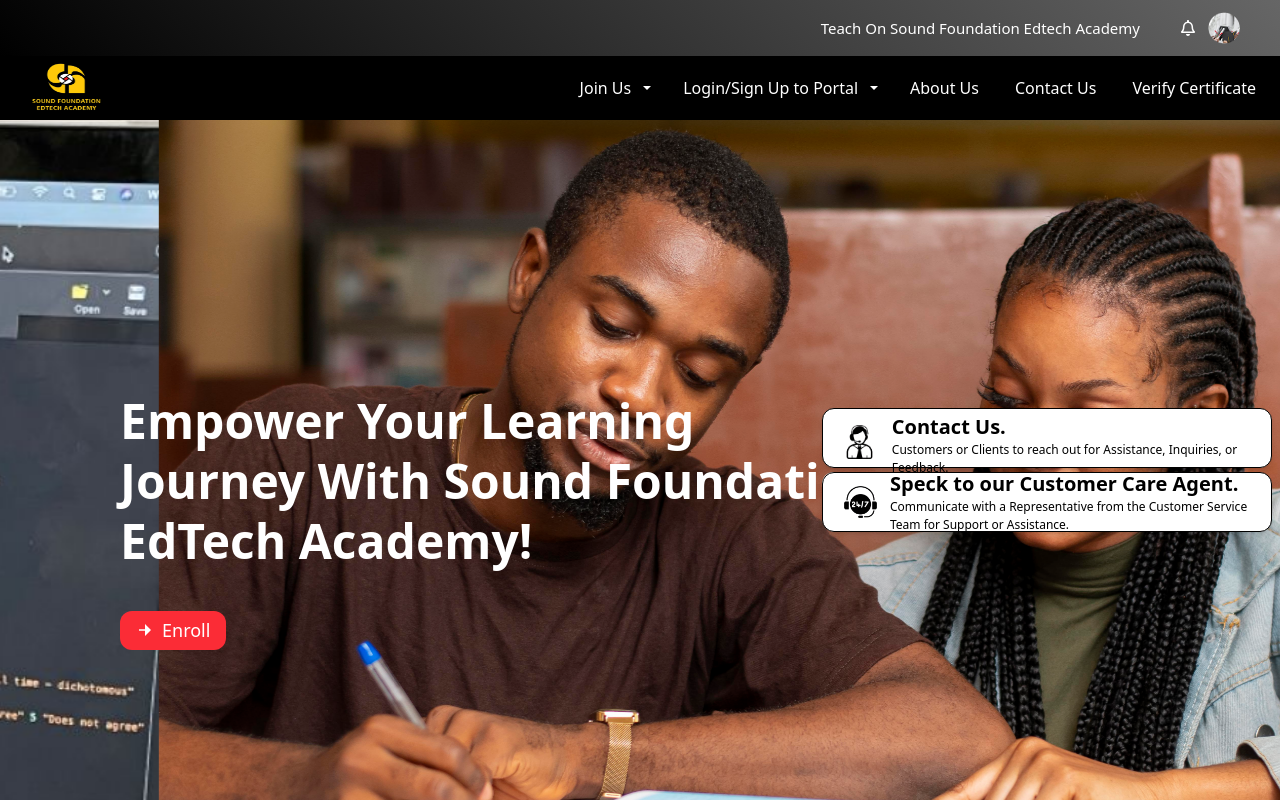
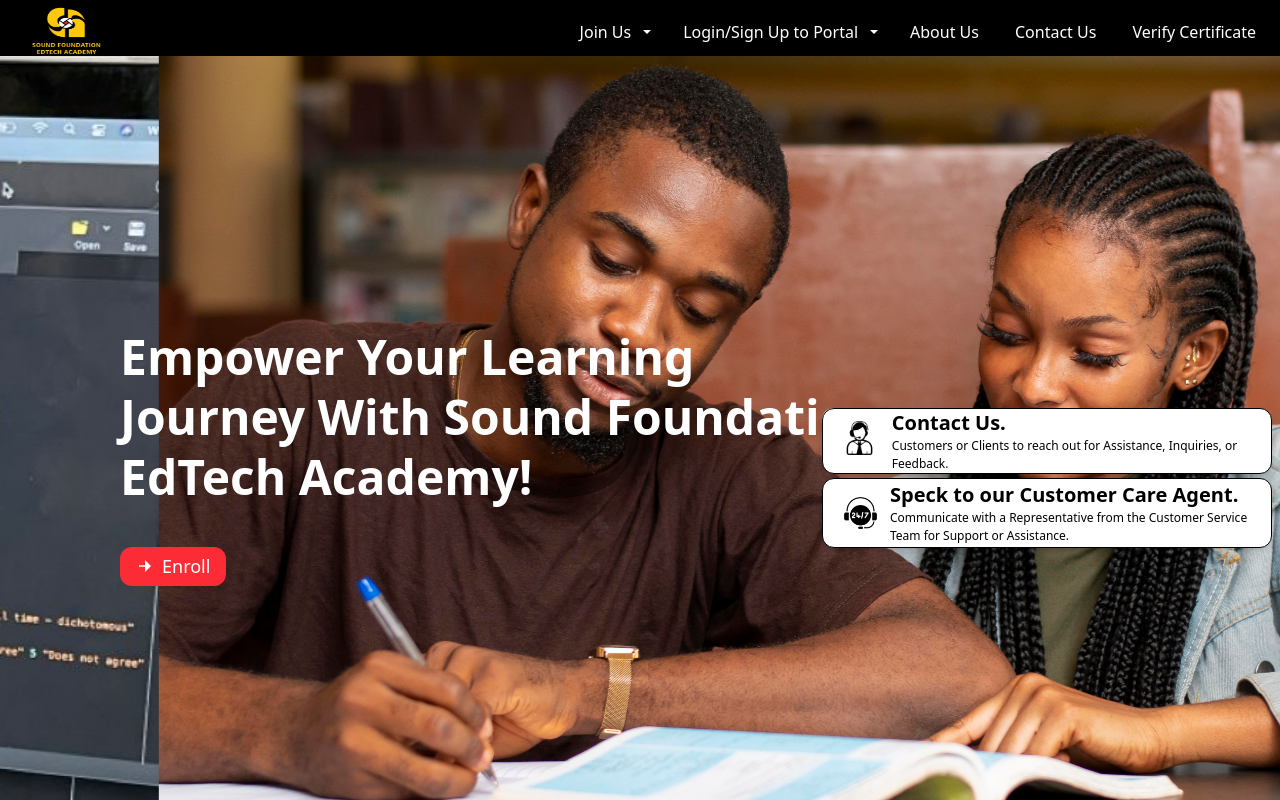
Before and after one commit to Cleve-keem/sfdt-frontend, a React (Vite) app: page / in a window 1280 px wide. Shown: the top 800 px of the page. Built offline with nearby package versions, Linux system fonts and the light colour scheme.

Commit message:
Customer Service component done

```diff
--- a/src/components/ContactUs.jsx
+++ b/src/components/ContactUs.jsx
@@ -2,10 +2,10 @@
 
 export default function ContactUs() {
   return (
-    <div className="flex justify-between md:h-[180px] md:px-10 ">
+    <div className="flex justify-between md:px-10 ">
       <div></div>
       <div className="flex md:flex-col gap-1 md:items-end md:my-2 right-2 fixed bottom-1/2 md:top-1/2">
-        <div className="rounded-xl h-[60px] md:p-1  flex  md:w-[450px] border bg-white shadow-md ">
+        <div className="rounded-xl h-[60px] md:h-[70px] md:px-1 flex  md:w-[450px] border bg-white shadow-md ">
           <div className="w-[60px]  py-3 md:w-[70px] items-center cursor-pointer">
             <img src="/contact2.png" alt="contact2" />
           </div>
@@ -17,7 +17,7 @@
             </p>
           </div>
         </div>
-        <div className="rounded-xl items-center flex h-[60px]  md:w-[450px] py-6 px-3 md:p-1 shadow-md bg-white border ">
+        <div className="rounded-xl items-center flex h-[60px] md:h-[70px] md:w-[450px] py-6 px-3 md:p-1 shadow-md bg-white border ">
           <div className="w-[30px]  md:w-[50px] md:ml-4 cursor-pointer">
             <img src="/contact1.png" alt="contact1" />
           </div>
--- a/src/components/Navbars/Navbar.jsx
+++ b/src/components/Navbars/Navbar.jsx
@@ -39,7 +39,7 @@
   }
 
   return (
-    <nav className="bg-black shadow-md w-full">
+    <nav className="bg-black shadow-md w-full fixed">
       <div className="max-w-7xl mx-auto px-4 ">
         {/* Navbar Row */}
         <div className="flex justify-between items-center h-16">
```
